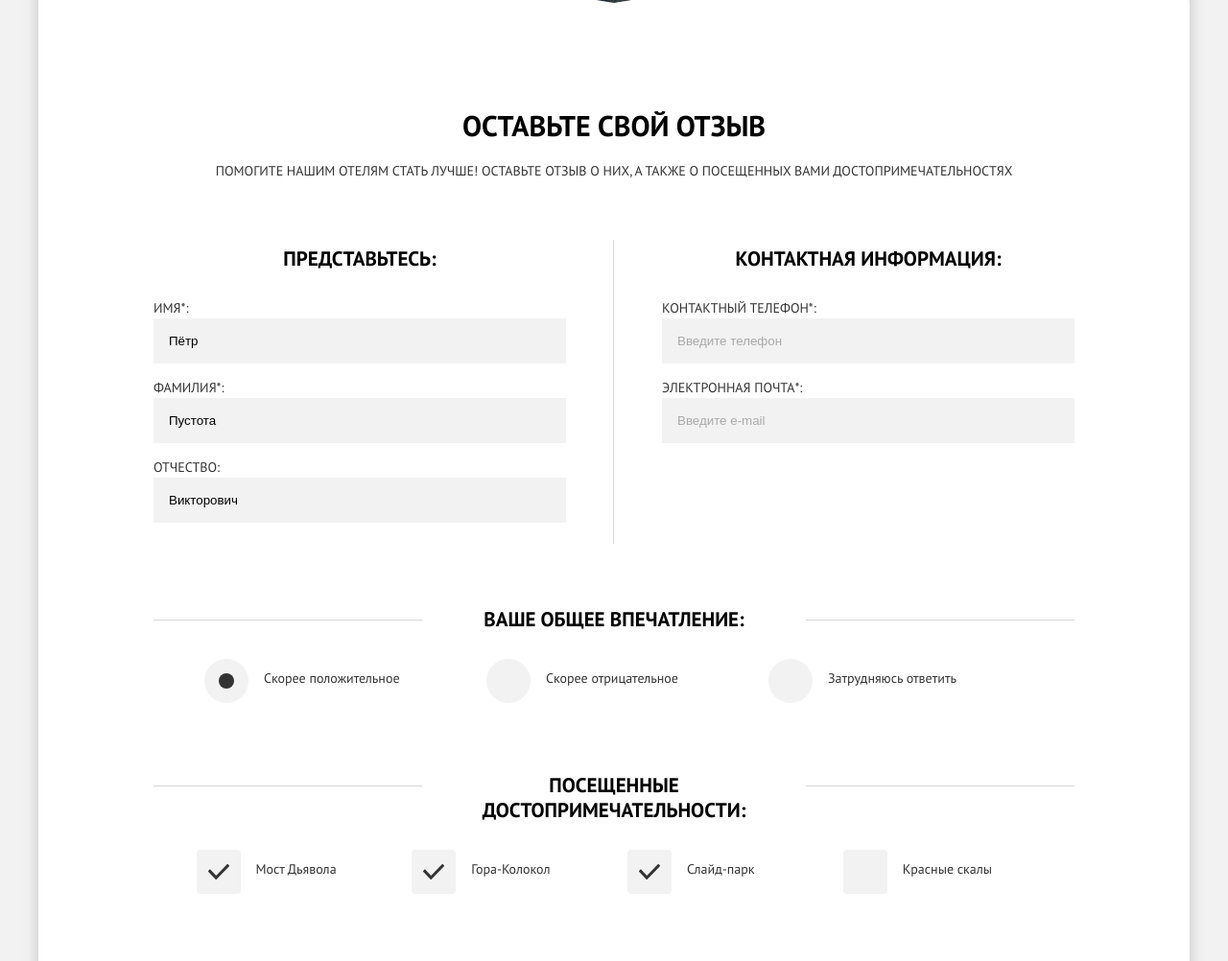
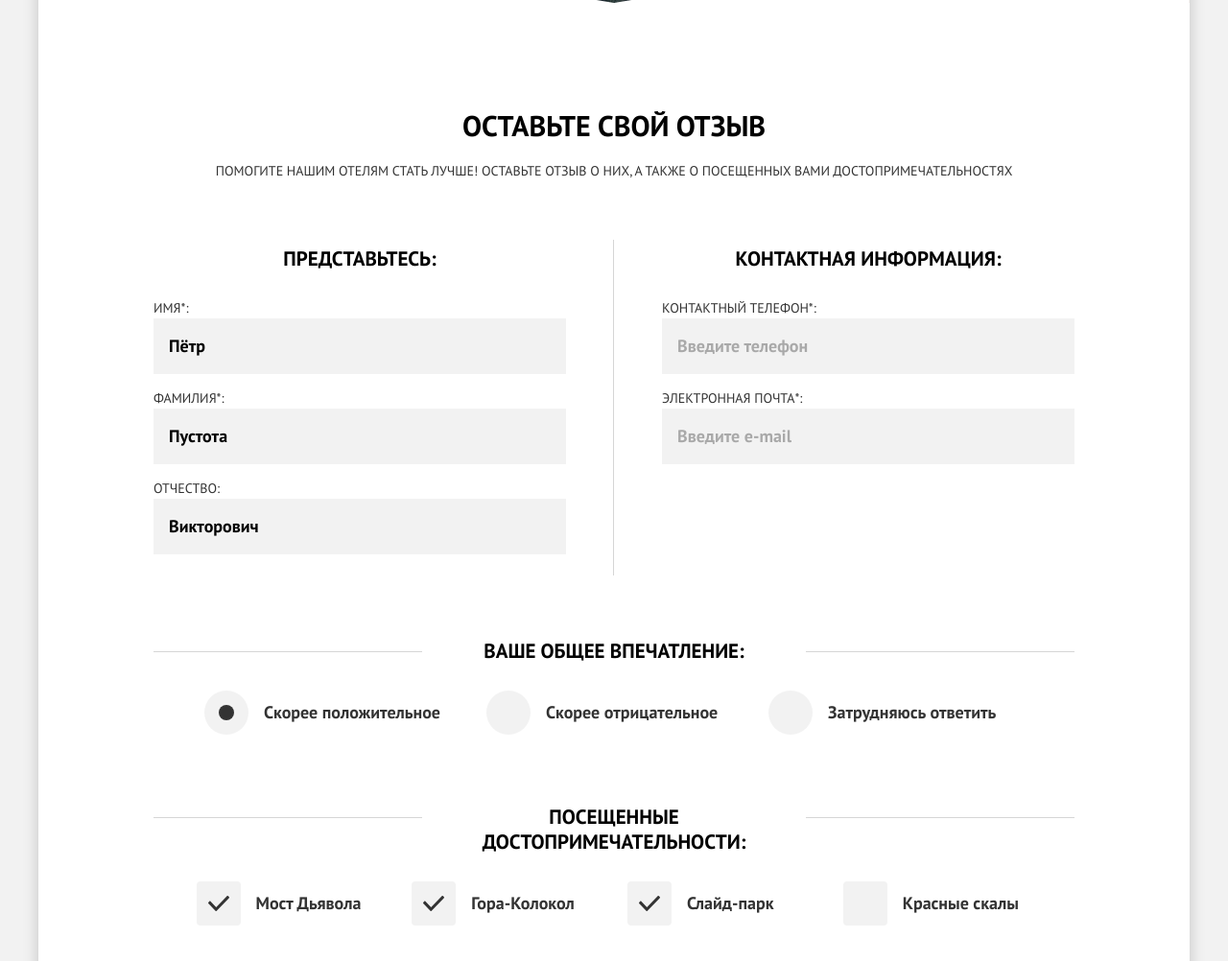
Before and after one commit to htmlacademy-adaptive/2145845-sedona-28, a plain HTML site: page source/form.html in a window 1280 px wide. Shown: the part 355-1357 px from the top of the page at 96% size. Drawn offline with nearby package versions, Linux system fonts and the light colour scheme; files that its build step writes are made by us from their sources.

Commit message:
Небольшие изменения в названии классов

```diff
--- a/source/form.html
+++ b/source/form.html
@@ -58,18 +58,18 @@
               <ul class="form__list">
                 <li class="form__item">
                   <label class="form__label-description" for="name">Имя*:</label>
-                  <input class="form__form-input" id="name" name="name" type="text" placeholder="Имя" value="Пётр"
-                    required>
+                  <input class="form__form-input form-text" id="name" name="name" type="text" placeholder="Имя"
+                    value="Пётр" required>
                 </li>
                 <li class="form__item">
                   <label class="form__label-description" for="surname">Фамилия*:</label>
-                  <input class="form__form-input" id="surname" name="surname" type="text" placeholder="Фамилия"
-                    value="Пустота" required>
+                  <input class="form__form-input form-text" id="surname" name="surname" type="text"
+                    placeholder="Фамилия" value="Пустота" required>
                 </li>
                 <li class="form__item">
                   <label class="form__label-description" for="patronymic">Отчество:</label>
-                  <input class="form__form-input" id="patronymic" name="patronymic" type="text" placeholder="Отчество"
-                    value="Викторович">
+                  <input class="form__form-input form-text" id="patronymic" name="patronymic" type="text"
+                    placeholder="Отчество" value="Викторович">
                 </li>
               </ul>
             </fieldset>
@@ -80,18 +80,18 @@
               <ul class="form__list">
                 <li class="form__item">
                   <label class="form__label-description" for="phone">Контактный телефон*:</label>
-                  <input class="form__form-input" id="phone" name="phone" type="tel" placeholder="Введите телефон"
-                    required>
+                  <input class="form__form-input form-text" id="phone" name="phone" type="tel"
+                    placeholder="Введите телефон" required>
                 </li>
                 <li class="form__item">
                   <label class="form__label-description" for="email">Электронная почта*:</label>
-                  <input class="form__form-input" id="email" name="e-mail" type="email" placeholder="Введите e-mail"
-                    required>
+                  <input class="form__form-input form-text" id="email" name="e-mail" type="email"
+                    placeholder="Введите e-mail" required>
                 </li>
               </ul>
             </fieldset>
           </div>
-          <div class="feedback__form form big-form feedback__form--big-part">
+          <div class="feedback__form form big-element feedback__form--big-part">
             <fieldset class="form__fieldset">
               <legend class="form__legend title form__legend--big-part">Ваше общее впечатление:</legend>
               <ul class="form__list form__list--radio">
@@ -100,14 +100,14 @@
                     <input class="form__input-radio visually-hidden" type="radio" name="impression" value="positive"
                       checked>
                     <span class="form__control-mark form__control-mark--radio"></span>
-                    <span class="form__label">Скорее положительное</span>
+                    <span class="form__label form-text">Скорее положительное</span>
                   </label>
                 </li>
                 <li class="form__item form__item--control">
                   <label class="form__control">
                     <input class="form__input-radio visually-hidden" type="radio" name="impression" value="negative">
                     <span class="form__control-mark form__control-mark--radio"></span>
-                    <span class="form__label">Скорее отрицательное</span>
+                    <span class="form__label form-text">Скорее отрицательное</span>
                   </label>
                 </li>
                 <li class="form__item form__item--control">
@@ -115,13 +115,13 @@
                     <input class="form__input-radio visually-hidden" type="radio" name="impression" id="no-answer"
                       value="no-answer">
                     <span class="form__control-mark form__control-mark--radio"></span>
-                    <span class="form__label">Затрудняюсь ответить</span>
+                    <span class="form__label form-text">Затрудняюсь ответить</span>
                   </label>
                 </li>
               </ul>
             </fieldset>
           </div>
-          <div class="feedback__form form big-form feedback__form--big-part">
+          <div class="feedback__form form big-element feedback__form--big-part">
             <fieldset class="form__fieldset">
               <legend class="form__legend title form__legend--big-part">Посещенные достопримечательности:</legend>
               <ul class="form__list form__list--checkbox">
@@ -130,7 +130,7 @@
                     <input class="form__input-checkbox visually-hidden" type="checkbox" name="bridge" id="bridge"
                       checked>
                     <span class="form__control-mark form__control-mark--checkbox"></span>
-                    <span class="form__label" for="bridge">Мост Дьявола</span>
+                    <span class="form__label form-text" for="bridge">Мост Дьявола</span>
                   </label>
                 </li>
                 <li class="form__item form__item--control">
@@ -138,31 +138,31 @@
                     <input class="form__input-checkbox visually-hidden" type="checkbox" name="mountain" id="mountain"
                       checked>
                     <span class="form__control-mark form__control-mark--checkbox"></span>
-                    <span class="form__label" for="mountain">Гора-Колокол</span>
+                    <span class="form__label form-text" for="mountain">Гора-Колокол</span>
                   </label>
                 </li>
                 <li class="form__item form__item--control">
                   <label class="form__control">
                     <input class="form__input-checkbox visually-hidden" type="checkbox" name="park" id="park" checked>
                     <span class="form__control-mark form__control-mark--checkbox"></span>
-                    <span class="form__label" for="park">Слайд-парк</span>
+                    <span class="form__label form-text" for="park">Слайд-парк</span>
                   </label>
                 </li>
                 <li class="form__item form__item--control">
                   <label class="form__control">
                     <input class="form__input-checkbox visually-hidden" type="checkbox" name="rocks" id="rocks">
                     <span class="form__control-mark form__control-mark--checkbox"></span>
-                    <span class="form__label" for="rocks">Красные скалы</span>
+                    <span class="form__label form-text" for="rocks">Красные скалы</span>
                   </label>
                 </li>
               </ul>
             </fieldset>
           </div>
-          <div class="feedback__form form big-form feedback__form--big-part">
-            <fieldset class="form__fieldset">
-              <legend class="form__legend title form__legend--big-part">Опишите свои эмоции:</legend>
-              <textarea class="form__form-input form__form-input--textarea" name="comment"
-                placeholder="Опишите подробно все свои восторги"></textarea>
+          <div class="feedback__form form big-element big-element feedback__form--big-part"">
+              <fieldset class=" form__fieldset">
+            <legend class="form__legend title form__legend--big-part">Опишите свои эмоции:</legend>
+            <textarea class="form__form-input form-text form__form-input--textarea" name="comment"
+              placeholder="Опишите подробно все свои восторги"></textarea>
             </fieldset>
           </div>
           <div class="feedback__wrapper">
--- a/source/sass/blocks/benefits.scss
+++ b/source/sass/blocks/benefits.scss
@@ -273,8 +273,8 @@
 
 @media (max-width: $tablet-width) {
   .benefits__item--background-gray:not(:last-of-type)::after {
-    @include decoration-line;
-    @include decoration-line-small;
+    @include decoration-line();
+    @include decoration-line-small();
   }
 }
 
--- /dev/null
+++ b/source/sass/blocks/big-element.scss
@@ -0,0 +1,3 @@
+.big-element {
+  grid-column: 1/-1;
+}
--- /dev/null
+++ b/source/sass/blocks/container.scss
@@ -0,0 +1,3 @@
+.container {
+  margin: 0 auto;
+}
--- a/source/sass/blocks/feedback.scss
+++ b/source/sass/blocks/feedback.scss
@@ -23,7 +23,7 @@
 }
 
 .feedback__title {
-  @include text-extra-big;
+  @include text-extra-big();
   margin: 0;
   margin-bottom: 24px;
 }
--- /dev/null
+++ b/source/sass/blocks/form-text.scss
@@ -0,0 +1,4 @@
+.form-text {
+  @include text-title();
+  font-family: $main-font;
+}
--- a/source/sass/blocks/hero.scss
+++ b/source/sass/blocks/hero.scss
@@ -1,5 +1,5 @@
 .hero__container {
-  @include images;
+  @include images();
   width: $mobile-width;
   background-image: url("../../img/background-image-main-mobile.jpg");
   color: $main-color-second;
--- a/source/sass/blocks/inner-hero.scss
+++ b/source/sass/blocks/inner-hero.scss
@@ -1,5 +1,5 @@
 .inner-hero {
-  @include images;
+  @include images();
   background-image: url("../../img/inner-hero-background-mobile.jpg");
   padding-top: 51px;
   padding-bottom: 67px;
--- a/source/sass/blocks/map.scss
+++ b/source/sass/blocks/map.scss
@@ -1,5 +1,5 @@
 .map__frame {
-  @include images;
+  @include images();
   background-image: url("../../img/map-mobile.jpg");
   display: block;
   width: 100%;
--- a/source/sass/blocks/modal.scss
+++ b/source/sass/blocks/modal.scss
@@ -49,7 +49,7 @@
   margin-bottom: 25px;
 
   @media (min-width: $tablet-width) {
-    @include text-extra-big-modal;
+    @include text-extra-big-modal();
   }
 }
 
--- a/source/sass/blocks/presentation.scss
+++ b/source/sass/blocks/presentation.scss
@@ -27,7 +27,7 @@
   margin-bottom: 27px;
 
   @media (min-width: $tablet-width) {
-    @include text-extra-big;
+    @include text-extra-big();
   }
 }
 
--- a/source/sass/blocks/search.scss
+++ b/source/sass/blocks/search.scss
@@ -13,7 +13,7 @@
   margin-bottom: 21px;
 
   @media (min-width: $tablet-width) {
-    @include text-extra-big;
+    @include text-extra-big();
   }
 }
 
--- a/source/sass/global.scss
+++ b/source/sass/global.scss
@@ -9,10 +9,6 @@ body {
   color: #333333;
   background-color: #ffffff;
   text-transform: uppercase;
-}
-
-.container {
-  margin: 0 auto;
 }
 
 .visually-hidden {
--- a/source/sass/mixins.scss
+++ b/source/sass/mixins.scss
@@ -69,19 +69,19 @@
   background-position: center;
 }
 
-@mixin decoration-line {
+@mixin decoration-line() {
   content: "";
   position: absolute;
   background-color: $decoration-line;
   height: 1px;
 }
 
-@mixin decoration-line-small {
+@mixin decoration-line-small() {
   width: $mobile-content-main;
   right: 18px;
 }
 
-@mixin decoration-line-big {
+@mixin decoration-line-big() {
   width: $mobile-width;
   right: -20px;
 }
--- a/source/sass/style.scss
+++ b/source/sass/style.scss
@@ -9,6 +9,7 @@
 // Блоки компонентов
 @import "blocks/page.scss";
 @import "blocks/header.scss";
+@import "blocks/container.scss";
 @import "blocks/nav.scss";
 @import "blocks/hero.scss";
 @import "blocks/benefits.scss";
@@ -20,8 +21,10 @@
 @import "blocks/social.scss";
 @import "blocks/inner-hero.scss";
 @import "blocks/gallery.scss";
+@import "blocks/big-element.scss";
 @import "blocks/photo-card.scss";
 @import "blocks/presentation.scss";
 @import "blocks/feedback.scss";
 @import "blocks/form.scss";
+@import "blocks/form-text.scss";
 @import "blocks/modal.scss";
```
Also changed, not shown: source/gallery.html (+1 -1 lines), source/sass/blocks/form.scss (+7 -11 lines), source/sass/blocks/gallery.scss (+5 -5 lines), source/sass/blocks/photo-card.scss (+2 -6 lines).
